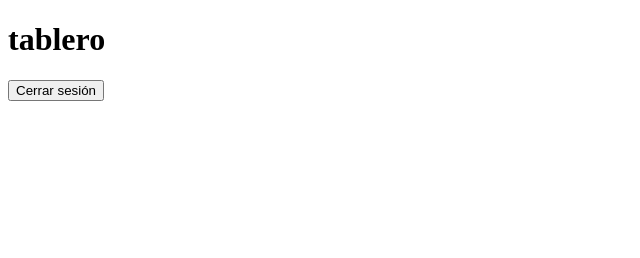
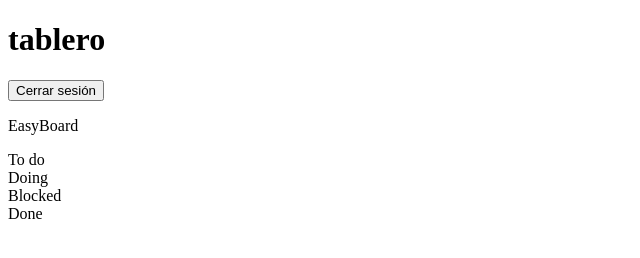
Before and after one commit to esmerivero/easyboard-citi, a website: page src/views/kanban.html in a window 1280 px wide. Shown: the whole page, without its empty margins (0-640 px from the left). Drawn offline with Linux system fonts and the light colour scheme.

Commit message:
Creando primera maquetacion del kanban

```diff
--- /dev/null
+++ b/src/css/kanban.css
@@ -0,0 +1,3 @@
+.tablero{
+    display: inline-block;
+}
--- a/src/views/kanban.html
+++ b/src/views/kanban.html
@@ -9,6 +9,55 @@
 <body>
     <h1>tablero</h1>
     <button id = "btn-logout">Cerrar sesión</button>
+    <section class="container">
+            <section class="row">
+                <div class="col">
+
+                    <section class="row">
+                        <div class="col">
+                            <section class="row">
+                            <div class="col">
+                                <p>EasyBoard</p>
+                            </div>
+
+                            <section class="row tablero">
+                                    <div class="col">
+                                        <div></div>
+                                    </div>
+                                    <div class="col">
+                                        <div>To do</div>
+                                    </div>
+
+                                    <div class="col">
+                                        <div></div>
+                                    </div>
+
+                                    <div class="col">
+                                        <div>Doing</div>
+                                    </div>
+
+                                    <div class="col">
+                                        <div></div>
+                                    </div>
+
+                                    <div class="col">
+                                        <div>Blocked</div>
+                                    </div>
+
+                                    <div class="col">
+                                        <div></div>
+                                    </div>
+
+                                    <div class="col">
+                                        <div>Done</div>
+                                    </div>
+                                </section>
+                        </section>
+                        </div>
+                    </section>
+                </div>
+            </section>
+        </section>
     <script src="https://www.gstatic.com/firebasejs/4.12.1/firebase-app.js"></script>
     <script src="https://www.gstatic.com/firebasejs/4.12.1/firebase-auth.js"></script>
     <script src="https://www.gstatic.com/firebasejs/4.12.1/firebase-database.js"></script>
```
